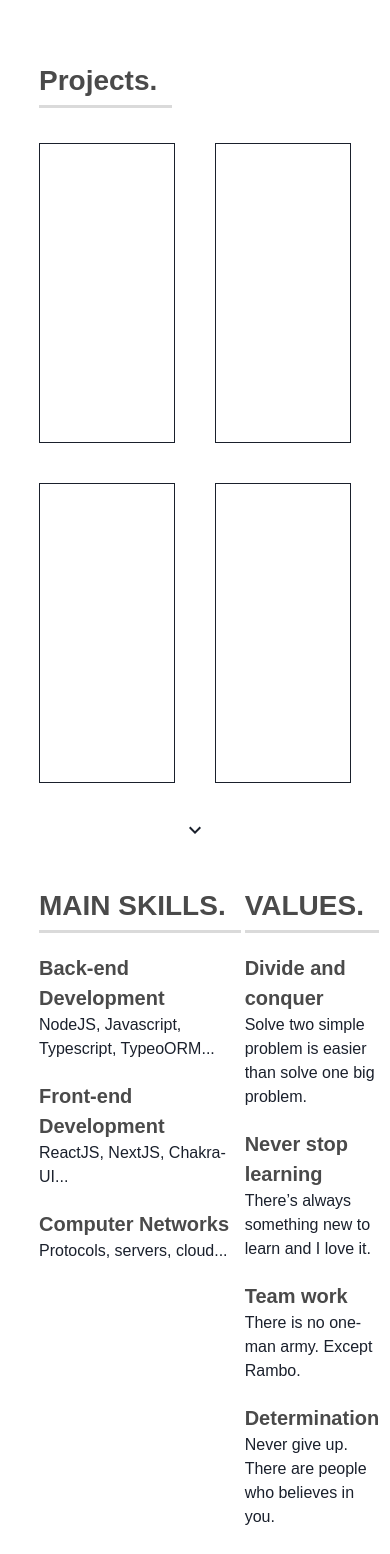
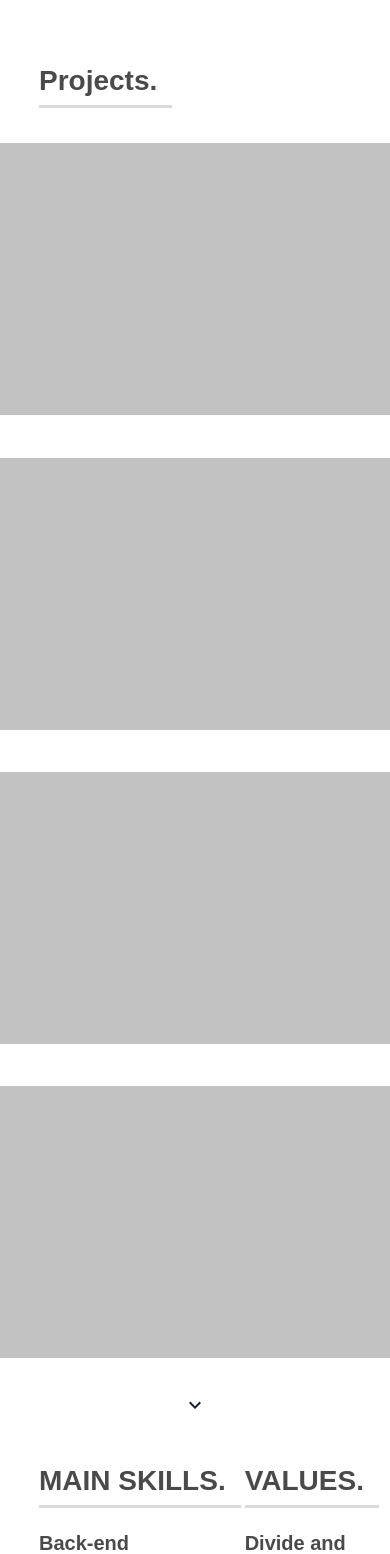
Before and after one commit to isaac-allef/isaacallef.com, a Next.js app: page / in a window 390 px wide. Shown: the part 1243-2797 px from the top of the page. Built offline with nearby package versions, Linux system fonts and the light colour scheme.

Commit message:
first draft of the responsive card

```diff
--- /dev/null
+++ b/components/Card.tsx
@@ -0,0 +1,21 @@
+import { useMediaQuery, Skeleton } from "@chakra-ui/react";
+
+export default function Card() {
+    const [isLargerThan1280] = useMediaQuery("(min-width: 1280px)");
+    const [isLargerThan1000] = useMediaQuery("(min-width: 1000px)");
+
+    let width = '30.6rem';
+
+    if (!isLargerThan1280) {
+        width = '49rem'
+    }
+
+    if (!isLargerThan1000) {
+        width = '30.6rem'
+    }
+
+    return (
+        <Skeleton w={width} h='17rem' borderWidth="1px">
+        </Skeleton>
+    )
+}
--- a/components/ProjectsLayout.tsx
+++ b/components/ProjectsLayout.tsx
@@ -1,5 +1,6 @@
 import { ChevronDownIcon } from "@chakra-ui/icons";
-import { Center, Grid, GridItem, Heading, Icon, Box, Image, Stack, HStack, VStack, SimpleGrid } from "@chakra-ui/react";
+import { Center, Grid, GridItem, Heading, Icon, Box, Image, Stack, HStack, VStack, SimpleGrid, Wrap, WrapItem } from "@chakra-ui/react";
+import Card from "./Card";
 
 export default function ProjectsLayout() {
     return (
@@ -9,12 +10,20 @@ export default function ProjectsLayout() {
             marginBottom='44'
             >
             <Heading variant='title2'>Projects.</Heading>
-            <SimpleGrid columns={2} spacing={10}>
-                <Center height='300px' border='1px solid'></Center>
-                <Center height='300px' border='1px solid'></Center>
-                <Center height='300px' border='1px solid'></Center>
-                <Center height='300px' border='1px solid'></Center>
-            </SimpleGrid>
+            <Wrap spacing="5vh" justify="center">
+                <WrapItem>
+                    <Card />
+                </WrapItem>
+                <WrapItem>
+                    <Card />
+                </WrapItem>
+                <WrapItem>
+                    <Card />
+                </WrapItem>
+                <WrapItem>
+                    <Card />
+                </WrapItem>
+            </Wrap>
             <Center>
                 <Icon as={ChevronDownIcon} w={6} h={6} />
             </Center>
```
